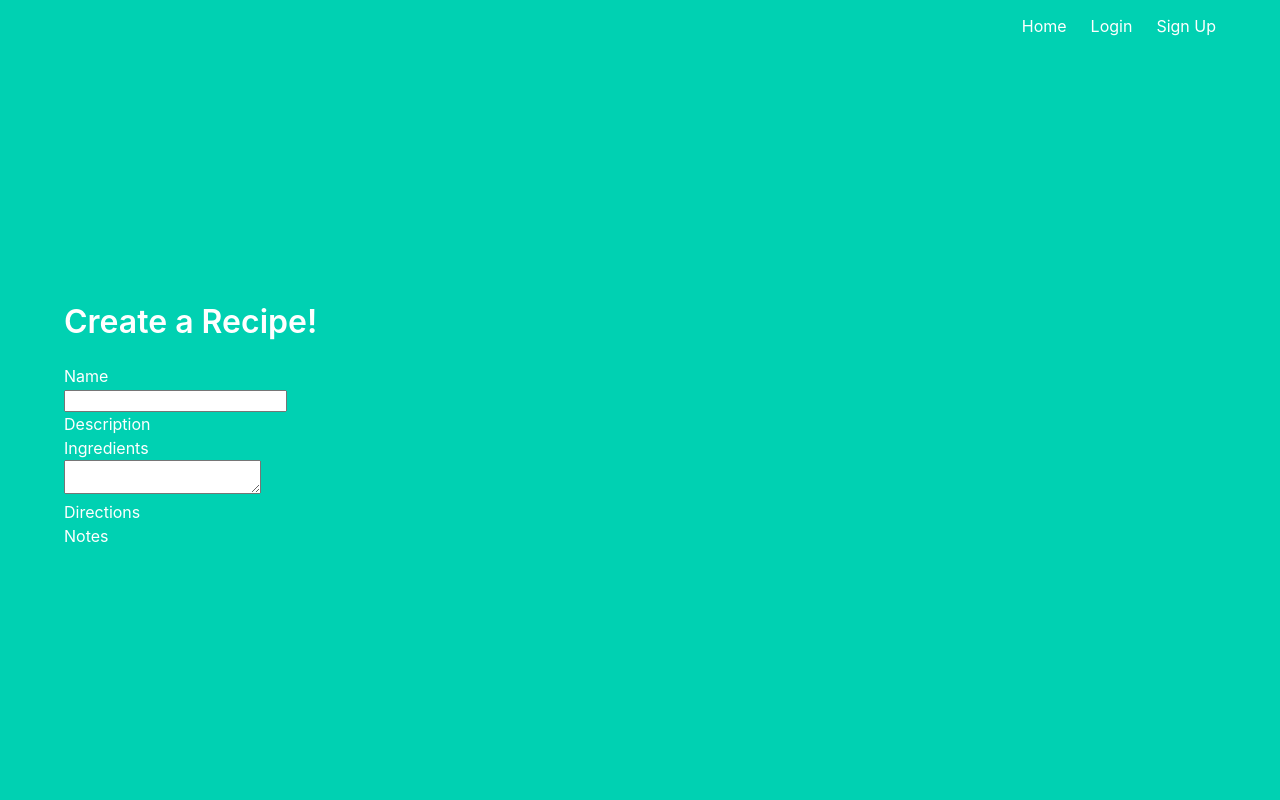
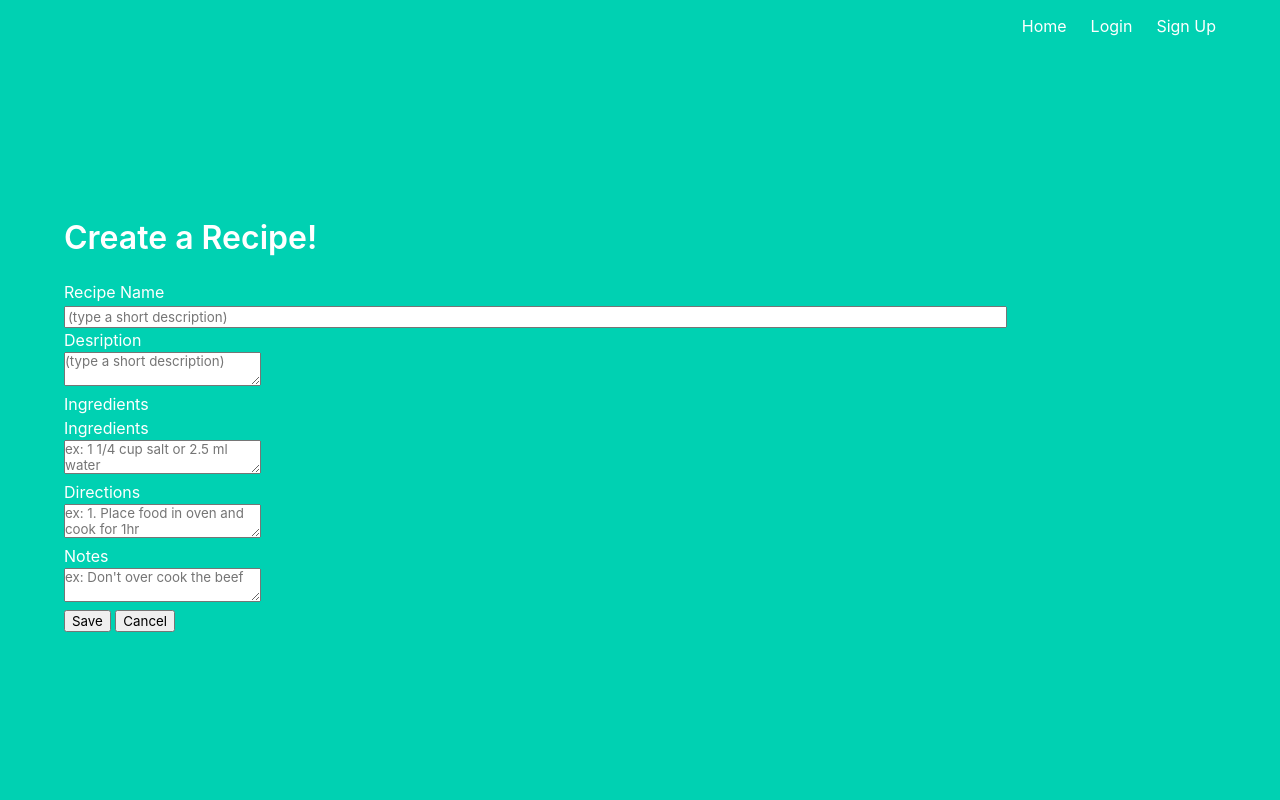
Before and after one commit to qetuop/FeedMe, a Flask app: page /create-recipe in a window 1280 px wide. Run offline with Flask 2, Linux system fonts and the light colour scheme.

Commit message:
more recipe work

```diff
--- a/project/__init__.py
+++ b/project/__init__.py
@@ -1,6 +1,8 @@
 from flask import Flask
 from flask_sqlalchemy import SQLAlchemy
 from flask_login import LoginManager
+
+from .config import Config
 
 # init SQLAlchemy
 db = SQLAlchemy()
@@ -8,9 +10,7 @@ db = SQLAlchemy()
 def create_app():
     app = Flask(__name__)
 
-    app.config['SECRET_KEY'] = 'secretkey'
-    app.config['SQLALCHEMY_DATABASE_URI'] = 'sqlite:///db.sqlite'
-    app.config['SQLALCHEMY_TRACK_MODIFICATIONS'] = False
+    app.config.from_object(Config)
 
     # link db to app
     db.init_app(app)
--- /dev/null
+++ b/project/config.py
@@ -0,0 +1,6 @@
+import os
+
+class Config(object):
+    SECRET_KEY = os.environ.get('SECRET_KEY') or 'igottasetsomething'
+    SQLALCHEMY_DATABASE_URI = 'sqlite:///db.sqlite'
+    SQLALCHEMY_TRACK_MODIFICATIONS = False
--- a/project/forms.py
+++ b/project/forms.py
@@ -1,6 +1,13 @@
 from flask_wtf import FlaskForm
 from wtforms import StringField, PasswordField, BooleanField, SubmitField, SelectField, FileField, TextAreaField, TextField
+from wtforms.validators import DataRequired, Length
 
-class Recipe(FlaskForm):
-    name = TextField('Name')
-    ingredients = TextAreaField('Ingredients')
+class RecipeForm(FlaskForm):
+    name = TextField('Recipe Name', [DataRequired(), Length(min=1, message=('Your Name is too short.'))])
+    description = TextAreaField('Desription', [DataRequired(), Length(min=1, message=('Your Description is too short.'))])
+    ingredients = TextAreaField('Ingredients', [DataRequired(), Length(min=1, message=('Add at least 1 ingredient.'))])
+    directions = TextAreaField('Directions', [DataRequired(), Length(min=1, message=('Add at least 1 step.'))])
+    notes = TextAreaField('Notes')
+
+    save = SubmitField('Save')
+    cancel = SubmitField('Cancel')
--- a/project/recipe.py
+++ b/project/recipe.py
@@ -1,14 +1,42 @@
 from flask import Blueprint, render_template, redirect, url_for, request, flash, session
 from flask_login import login_user, logout_user, login_required, current_user
 
+from .models import Recipe
+from .forms import RecipeForm
 from . import db
-from .forms import Recipe
 
 recipe = Blueprint('recipe', __name__)
 
 @recipe.route('/create-recipe')
 def create_recipe():
+    form = RecipeForm()
+    return render_template('create_recipe.jinja', form=form)
+
+@recipe.route('/create-recipe', methods=['POST'])
+def create_recipe_post():
+    print('CREATE RECIPE')
+    form = RecipeForm(request.form)
+
+    # read form, create recipe DB object, add it and get id
+    name = form.get('name')
+    description = form.get('description')
+    ingredients = form.get('ingredients')
+    directions = form.get('directions')
+    notes = form.get('notes')
+
     # current_user = User object
     #print(current_user.name)
-    recipe = Recipe()
-    return render_template('create_recipe.jinja', form=recipe)
+
+    # new user, create, hash password
+    new_recipe = Recipe(name=name, description=description, ingredients=ingredients, directions=directions, notes=notes)
+
+    db.session.add(new_recipe)
+    db.session.commit()
+    print('new recipe added: ',new_recipe.id)
+
+    #id = 1
+    return redirect(url_for('recipe.browse_recipe', id=new_recipe.id))
+
+@recipe.route('/recipe/<id>')
+def browse_recipe(id):
+    return(id)
--- a/project/templates/create_recipe.jinja
+++ b/project/templates/create_recipe.jinja
@@ -5,14 +5,38 @@
 
 <h1 class="title">Create a Recipe!</h1>
 
-<h2>{{ form.name.label }}</h2>
-{{ form.name }}
+<form method="POST" action="/create-recipe">
+    {{ form.hidden_tag() }}
 
-<h3>Description</h3>
-<h4>{{form.ingredients.label }}</h4>
-{{ form.ingredients }}
-<h5>Directions</h5>
-<h6>Notes</h6>
+    <h1>{{ form.name.label }}</h1>
+    {{ form.name(size=100, placeholder='(type a short description)') }}
+    {% if form.name.errors %}
+        <ul class="errors">
+          {% for error in form.name.errors %}
+          <li>{{ error }}</li>
+          {% endfor %}
+        </ul>
+        {% endif %}
+
+    <h1>{{ form.description.label }}</h1>
+    {{ form.description(placeholder='(type a short description)') }}
+
+    <fieldset>
+    <legend>Ingredients</legend>
+        <h1>{{form.ingredients.label }}</h1>
+        {{ form.ingredients(placeholder='ex: 1 1/4 cup salt or 2.5 ml water') }}
+    </fieldset>
+
+    <h1>{{ form.directions.label }}</h1>
+    {{ form.directions(placeholder='ex: 1. Place food in oven and cook for 1hr \n2. eat it') }}
+
+    <h1>{{ form.notes.label }}</h1>
+    {{ form.notes(placeholder='ex: Don\'t over cook the beef') }}
+
+<br>
+    {{ form.save() }}
+    {{ form.cancel() }}
+</form>
 
 </div>
 
```
Also changed, not shown: 1 other file.
